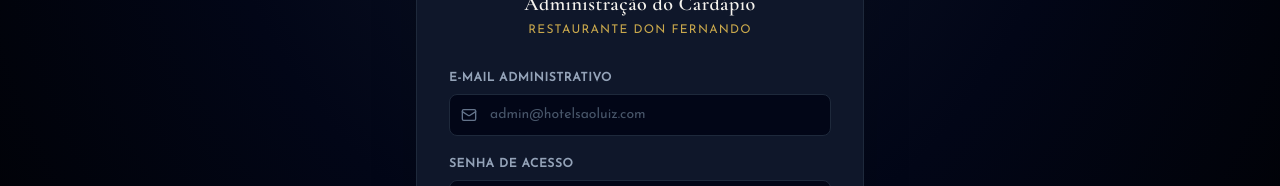
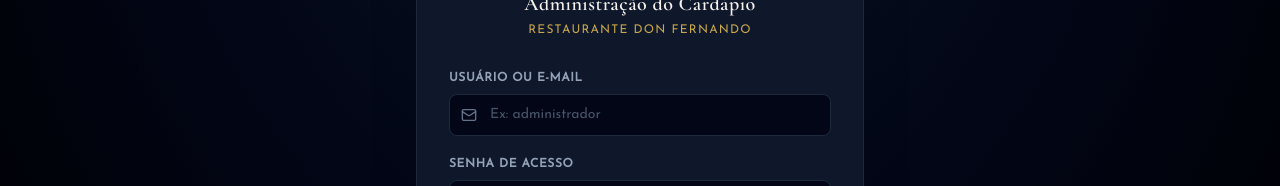
Before and after one commit to hotelsaoluiz/hotelsaoluiz-cardapio, a React (Vite) app: page /login in a window 1280 px wide. Shown: the part 284-470 px from the top of the page. Built offline with nearby package versions, Linux system fonts and the light colour scheme; no server answers.

Commit message:
feat: enable login via username shortcut 'administrador'

```diff
--- a/src/pages/Login.jsx
+++ b/src/pages/Login.jsx
@@ -27,11 +27,17 @@ export function Login() {
       return
     }
 
+    // Automatically append default domain if user typed a simple username
+    let finalEmail = email.trim()
+    if (!finalEmail.includes('@')) {
+      finalEmail = `${finalEmail}@hotelsaoluiz.com`
+    }
+
     setSubmitting(true)
     setError(null)
 
     try {
-      await signIn(email, password)
+      await signIn(finalEmail, password)
       navigate('/admin', { replace: true })
     } catch (err) {
       console.error('Erro de login:', err)
@@ -72,17 +78,17 @@ export function Login() {
         <form onSubmit={handleSubmit} className="space-y-5">
           <div>
             <label className="block text-xs font-semibold text-slate-400 uppercase tracking-wider mb-2">
-              E-mail Administrativo
+              Usuário ou E-mail
             </label>
             <div className="relative">
               <Mail className="absolute left-3 top-1/2 -translate-y-1/2 w-4 h-4 text-slate-500" />
               <input
-                type="email"
+                type="text"
                 required
                 value={email}
                 onChange={(e) => setEmail(e.target.value)}
                 disabled={submitting || authLoading}
-                placeholder="admin@hotelsaoluiz.com"
+                placeholder="Ex: administrador"
                 className="w-full pl-10 pr-3 py-2.5 bg-slate-950 border border-slate-800 rounded-admin text-white text-sm focus:outline-none focus:border-gold transition-colors placeholder:text-slate-600 disabled:opacity-50"
               />
             </div>
```
